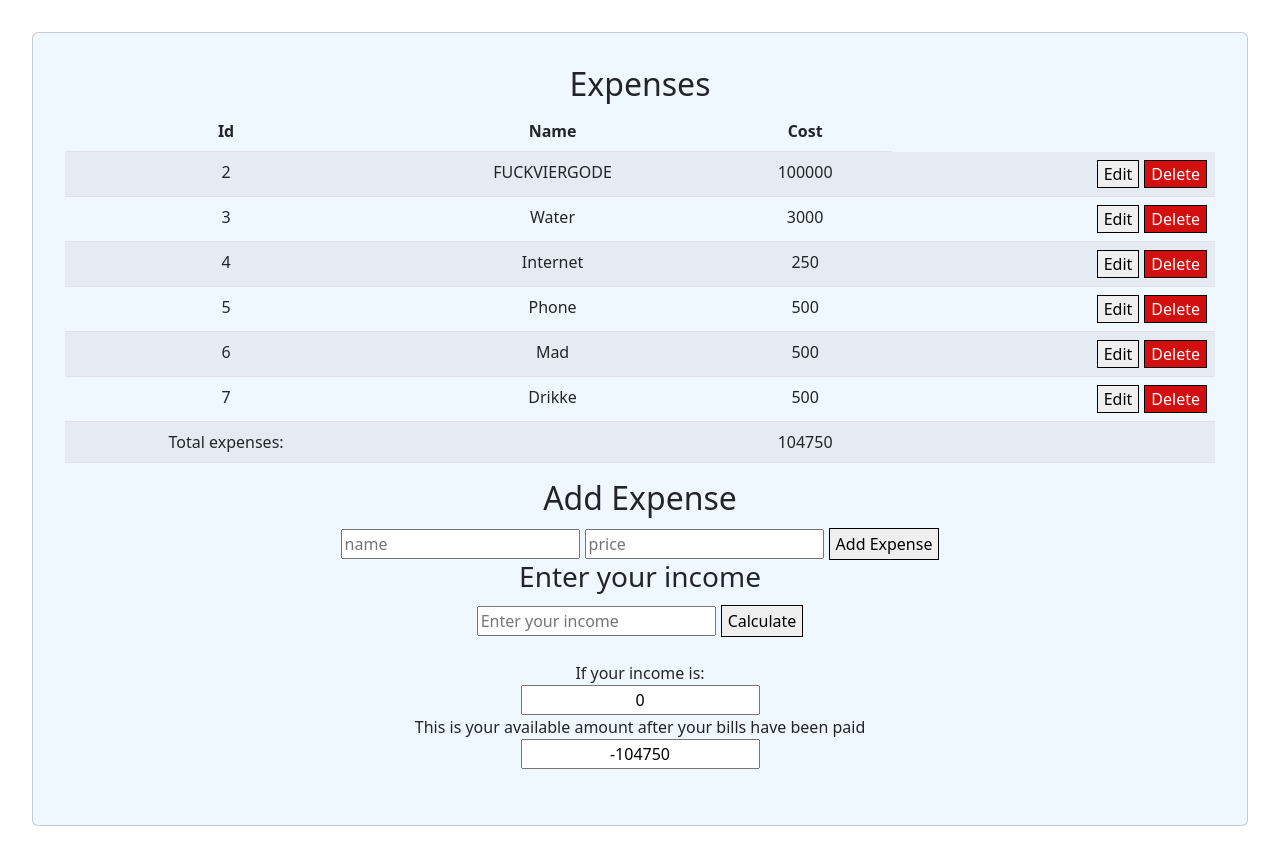
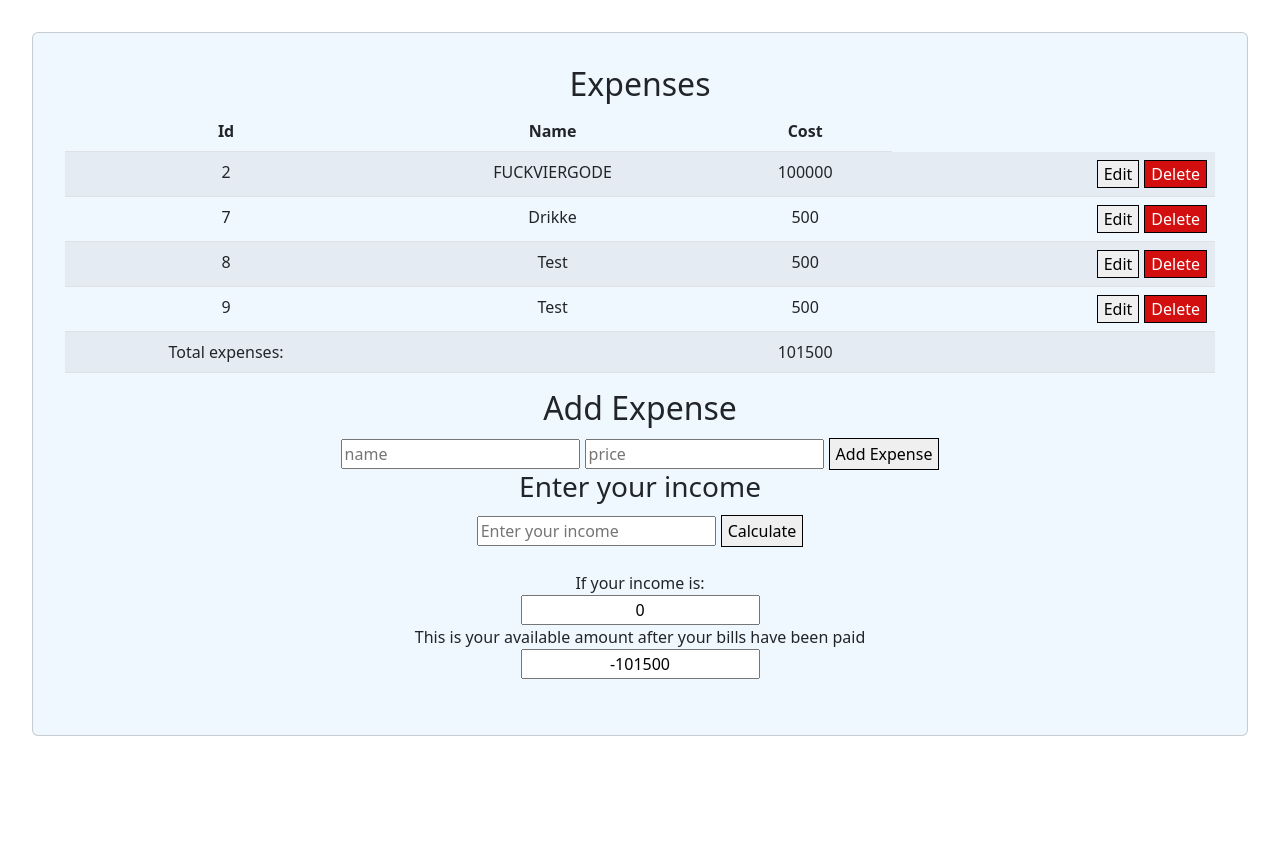
Before and after one commit to pelle112112/budgetAppGroupProject, a React (Vite) app: page / in a window 1280 px wide. After the commit the page ends 800 px from the top, so only its background shows below. Built offline with nearby package versions, Linux system fonts and the light colour scheme; data requests are answered from the project's data file; the HTML template or start-up script is replaced by a standard one.

Commit message:
fixed id

```diff
--- a/db.json
+++ b/db.json
@@ -6,29 +6,19 @@
       "price": "100000"
     },
     {
-      "id": 3,
-      "name": "Water",
-      "price": "3000"
-    },
-    {
-      "id": 4,
-      "name": "Internet",
-      "price": "250"
-    },
-    {
-      "id": 5,
-      "name": "Phone",
-      "price": "500"
-    },
-    {
-      "name": "Mad",
-      "price": "500",
-      "id": 6
-    },
-    {
       "name": "Drikke",
       "price": "500",
       "id": 7
+    },
+    {
+      "name": "Test",
+      "price": "500",
+      "id": 8
+    },
+    {
+      "name": "Test",
+      "price": "500",
+      "id": 9
     }
   ]
 }
--- a/src/components/ExpenseForm.jsx
+++ b/src/components/ExpenseForm.jsx
@@ -25,9 +25,10 @@ function ExpenseForm({ expenses, setExpenses }) {
             <label htmlFor="price"></label>
             <input id="price" type="number" placeholder="price" min={0} onChange={(expense) => setPrice(expense.target.value)} />
             <button className="single-button" type="submit" onClick={() => {
+                const id = expenses[expenses.length-1].id;
                 setExpenses(
                     [...expenses, {
-                        id: expenses[expenses.length-1].length+1,
+                        id: (parseInt(id)+1),
                         name: name,
                         price: price
                     }]
```
